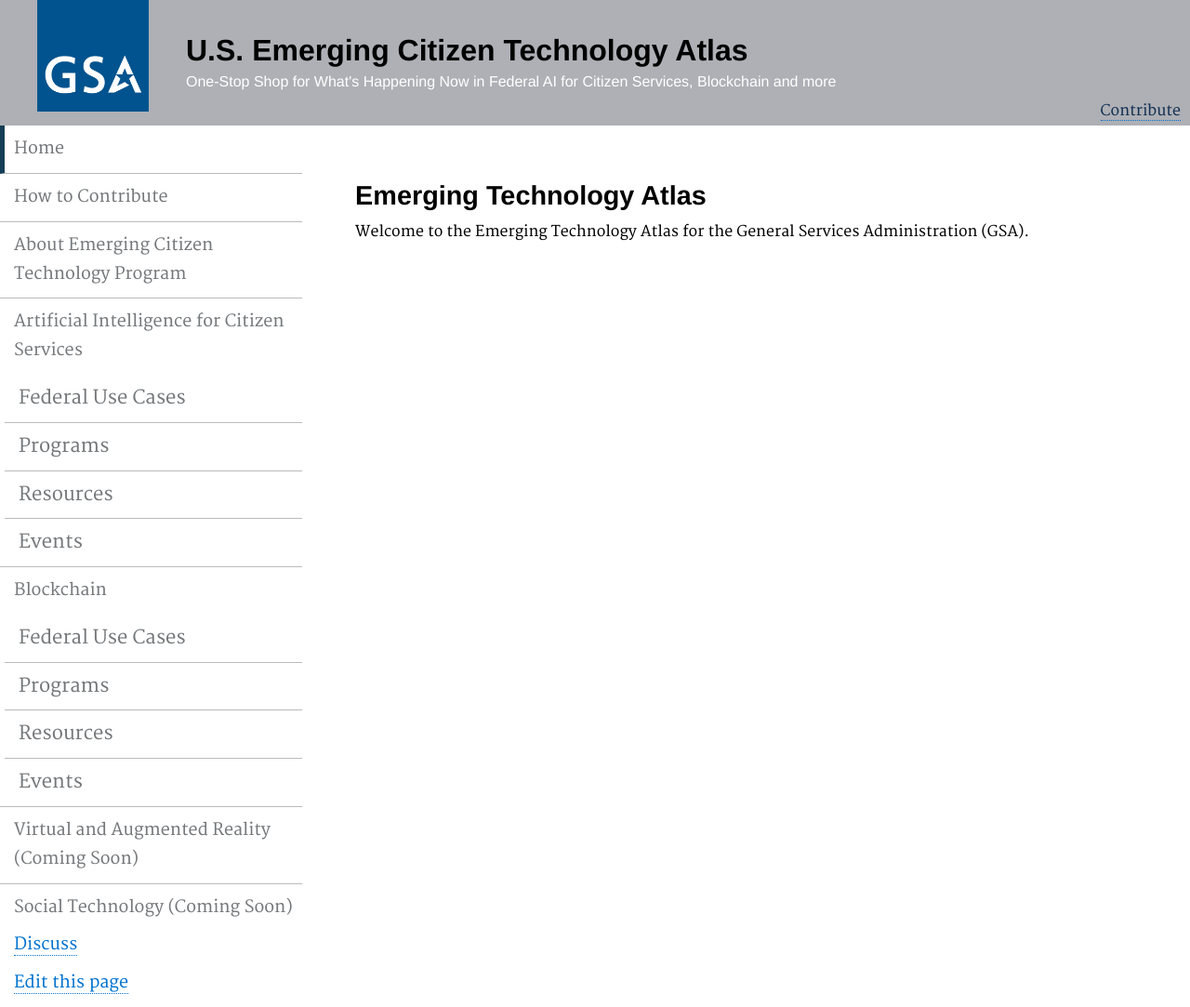
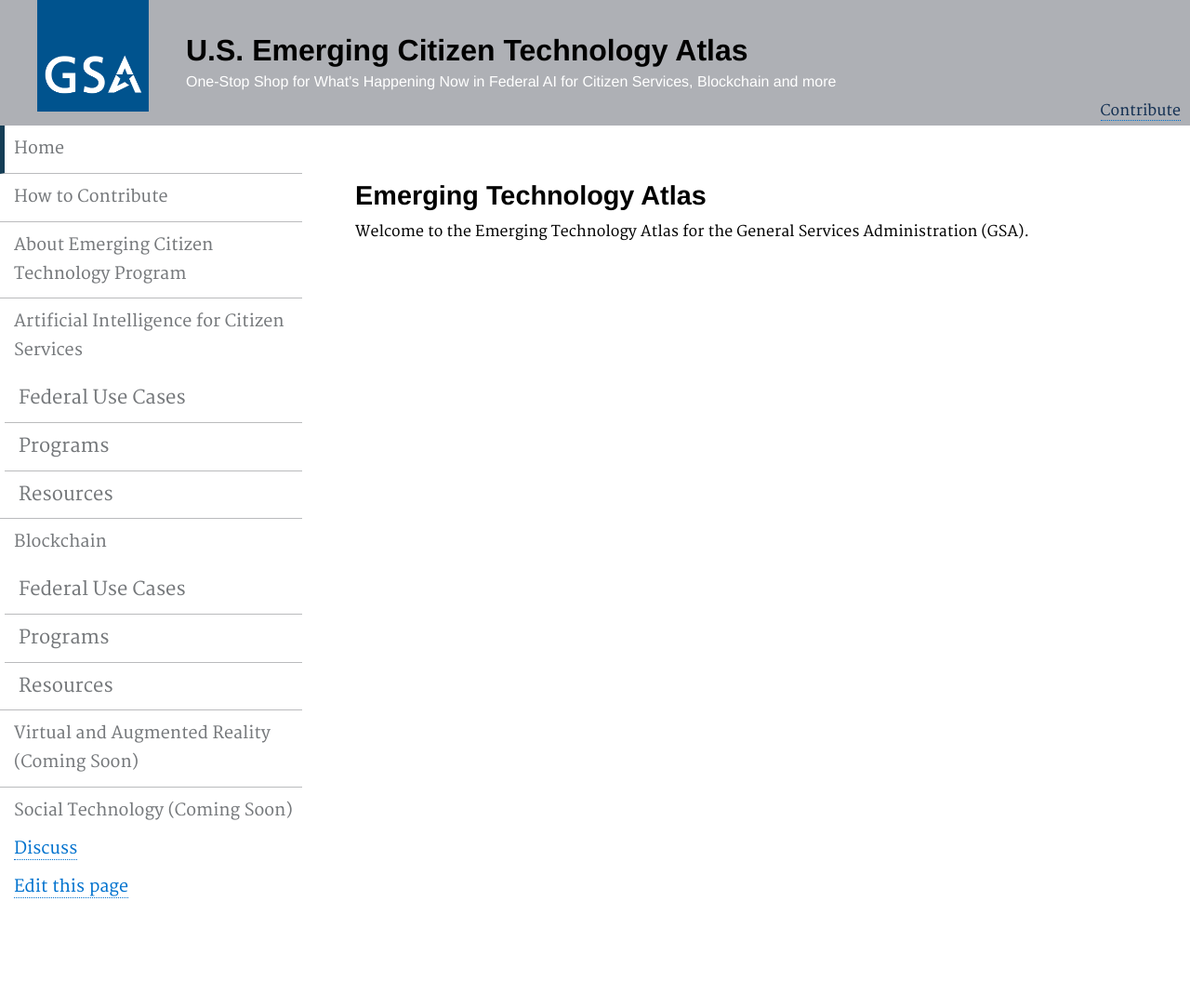
Before and after one commit to GSA/emerging-technology-atlas, a Jekyll site: the page built from pages/index.md, in a window 1280 px wide. Shown: the whole page at 93% size. Built offline with Jekyll 4.4.1, drawn with Linux system fonts in a browser that asks for light colours; after the commit the page ends 979 px from its top, so only the background shows below that.

Commit message:
Update _config.yml

```diff
--- a/_config.yml
+++ b/_config.yml
@@ -52,8 +52,6 @@ navigation:
     url: /artificial-intelligence-programs/
   - text: "Resources</span>"
     url: /artificial-intelligence-resources/
-  - text: "Events</span>"
-    url: /artificial-intelligence-events/
 
 - text: "Blockchain"
   url: /Blockchain/
@@ -65,8 +63,6 @@ navigation:
     url: /blockchain-programs/
   - text: "Resources</span>"
     url: /blockchain-resources/
-  - text: "Events</span>"
-    url: /blockchain-events/
 
 - text: "Virtual and Augmented Reality (Coming Soon)"
   url: /virtual-reality/
```
